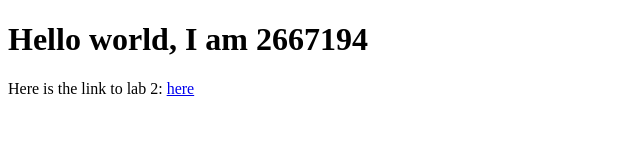
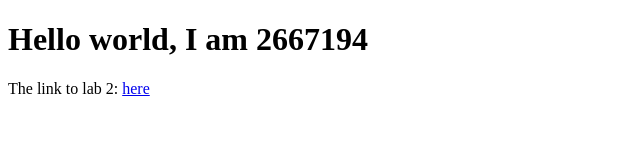
Before and after one commit to AdrushaReddy/SampleCode, a plain HTML site: page index.html in a window 1280 px wide. Shown: the whole page, without its empty margins (0-640 px from the left). Drawn offline with Linux system fonts and the light colour scheme.

Commit message:
Update index.html

```diff
--- a/index.html
+++ b/index.html
@@ -3,7 +3,7 @@
 <body>
 
 <h1>Hello world, I am 2667194</h1>
- <p>Here is the link to lab 2: <a href="2667194-lab2.html">here</a></p>
+ <p>The link to lab 2: <a href="2667194-lab2.html">here</a></p>
 
 </body>
 </html>
```
